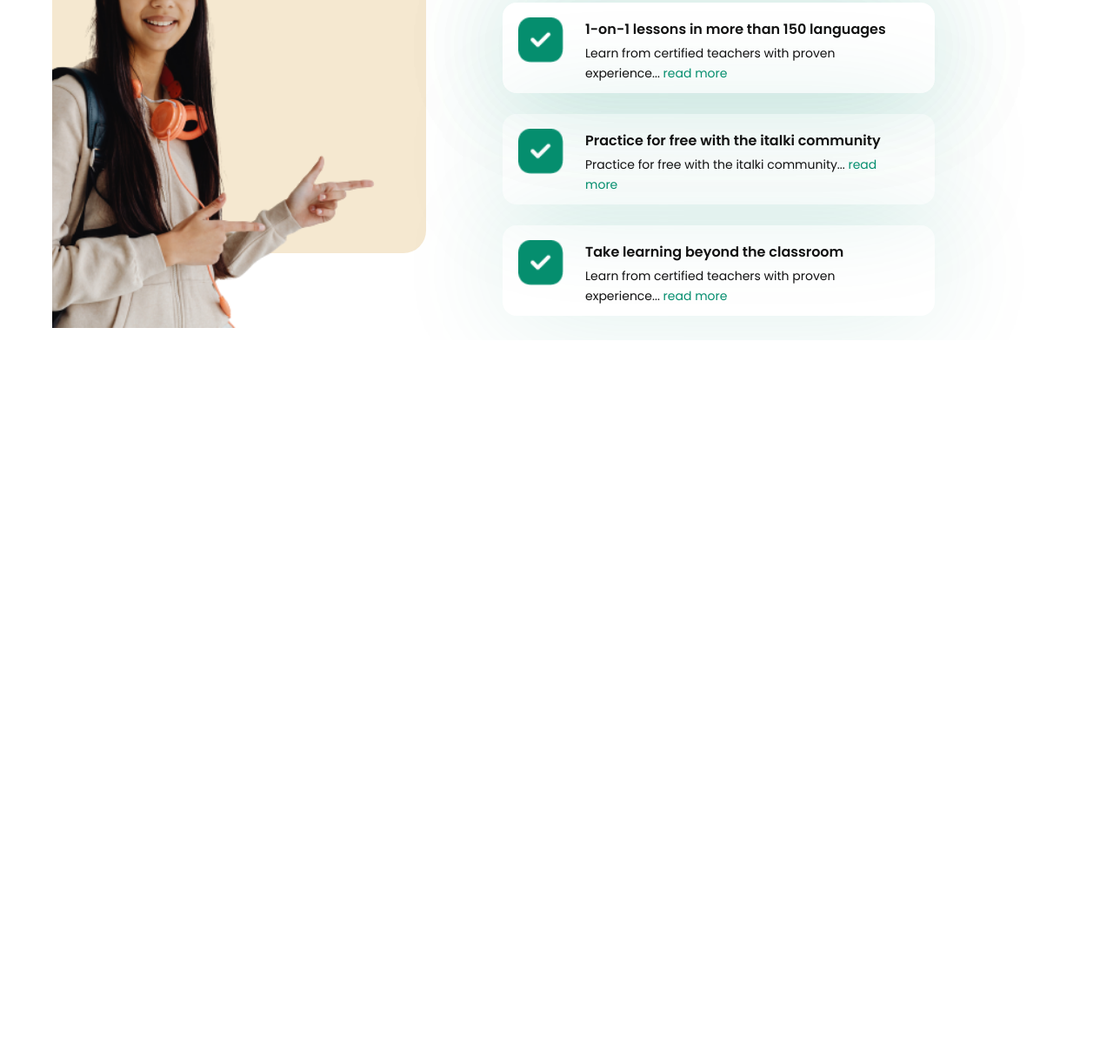
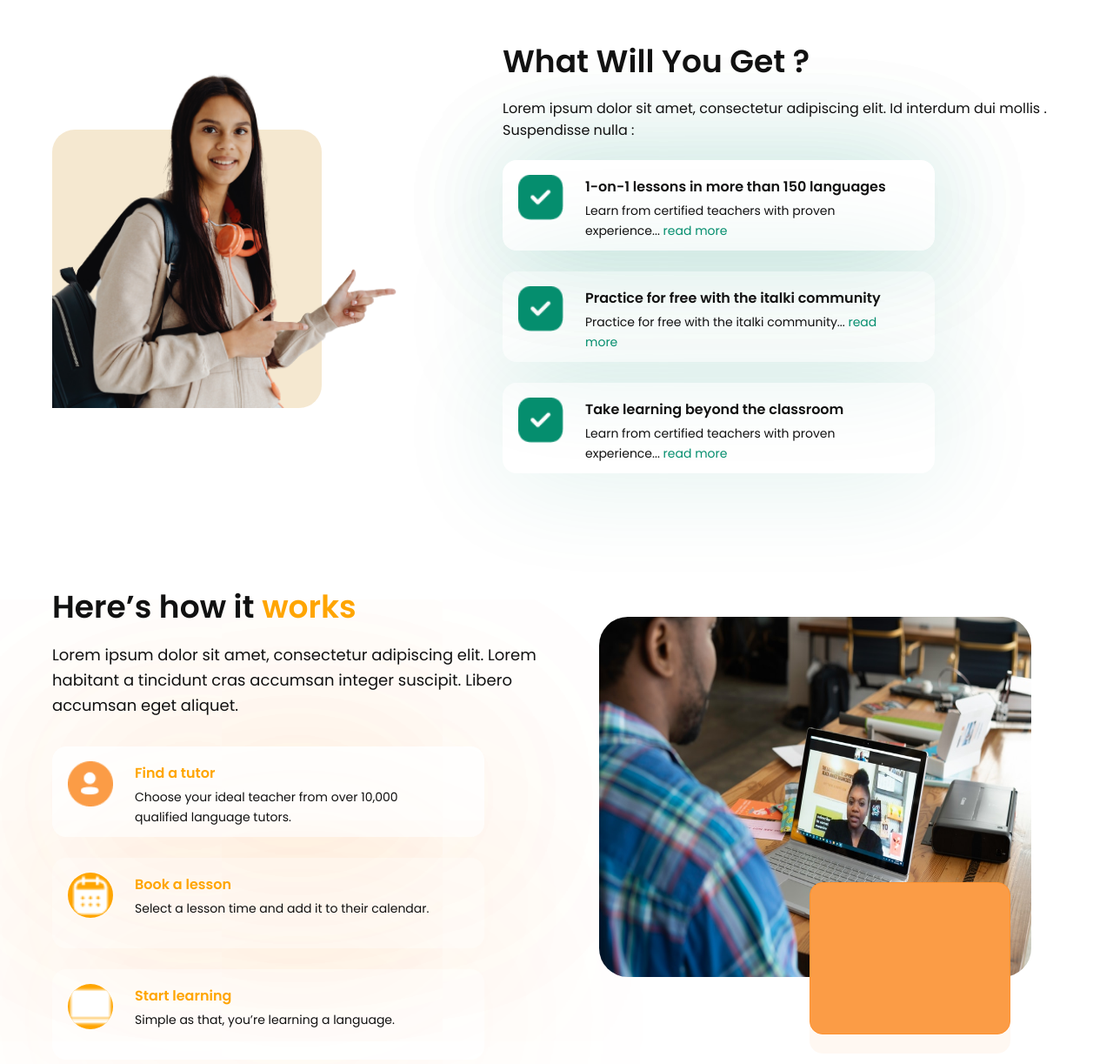
Before and after one commit to MunisaSarvarovna/mobile, a plain HTML site: page index.html in a window 1280 px wide. Shown: the part 2106-3329 px from the top of the page at 87% size. Before the commit the page ends 2497 px from the top, so only its background shows below. Drawn offline with Linux system fonts and the light colour scheme.

Commit message:
3dan azgina qoldi

```diff
--- a/index.html
+++ b/index.html
@@ -218,6 +218,58 @@ Id interdum dui mollis . Suspendisse nulla :</p>
     </div>
 </section>
 
+
+<!-- work -->
+
+<section class="work">
+    <div class="container">
+        <div class="work__wrapper">
+            <div class="work__info">
+                <h2 class="work__title">Here’s how it<span class="work__title-color"> works</span></h2>
+                <p class="work__text">Lorem ipsum dolor sit amet, consectetur adipiscing elit. Lorem habitant a tincidunt cras accumsan integer suscipit. Libero accumsan eget aliquet.</p>
+            <ul class="cards-color">
+                <li class="card-color">
+                    <div class="card__wrapper">
+                    <img src="/src/work1.png" alt="" class="card__img">
+                   <div class="card__Info">
+                     <h3 class="card__subtitle-color">Find a tutor
+</h3>
+<p class="card__subtext">Choose your ideal teacher from over 10,000 qualified language tutors.</p>
+                   </div>
+                </div>
+                </li>
+
+                <li class="card-color">
+                    <div class="card__wrapper">
+                    <img src="/src/work2.png" alt="" class="card__img-color">
+                   <div class="card__info"> <h3 class="card__subtitle-color">Book a lesson
+</h3>
+<p class="card__subtext">Select a lesson time and add it to their calendar.</p></div>
+                </div>
+                </li>
+
+
+                <li class="card-color">
+                    <div class="card__wrapper">
+                    <img src="/src/work3.png" alt="" class="card__img-color">
+                    <div class="card__info">
+                        <h3 class="card__subtitle-color">Start learning
+
+</h3>
+<p class="card__subtext">Simple as that, you’re learning a language.</p></div>
+                </div>
+                </li>
+            </ul>
+            </div>
+
+            <img src="/src/kishi.jpg" alt="" class="work__img">
+           <div class="work__img-ceti"></div> </div>
+
+        </div>
+
+    </div>
+</section>
+
    </main>
 
 
--- a/style.css
+++ b/style.css
@@ -538,33 +538,38 @@ border-width: 3px;
 
 .info {
     padding: 100px 0;
+    display: flex;
+    justify-content: space-between;
+    align-items: center;
 }
 
 .info__wrapper {
     display: flex;
-    justify-content: space-between;
+    align-items: center;
+  gap: 208px;
+
 }
 
 
 .info__torbrce {
+ margin-top: 288px;
+   position: relative;
+    width: 430px;
+height: 320px;
+border-radius: 26px;
+background-color: rgba(240, 220, 182, 0.641);
 
-    width: 430px;
-height: 430px;
-/* top: 1856px;  */
-/* left: 110px; */
-border-radius:26px;
-background-color: rgba(240, 220, 182, 0.641);
-/* bottom: 0; */
 
 }
 .info__img {
-  width: 110%;
-  height: 120%;
 
-top: 1763px;
- left: 76px;
+  position: absolute;
+ width: 186%;
+    height: 130%;
+
 bottom: 0;
 object-fit: cover;
+
 
 
 }
@@ -669,3 +674,147 @@ letter-spacing: 0%;
 .card__subtext-color {
     color: #058E6E;
 }
+
+
+/* work */
+.work {
+  padding: 100px 0;
+}
+
+.work__wrapper {
+  display: flex;
+}
+
+.work__title {
+  width: 586px;
+height: 70px;
+top: 2397px;
+left: 109px;
+font-family: Poppins;
+font-weight: 600;
+font-style: SemiBold;
+font-size: 36px;
+
+line-height: 160%;
+letter-spacing: 3.5%;
+
+
+
+}
+.work__text {
+  width: 629px;
+height: 89px;
+top: 2467px;
+left: 109px;
+font-family: Poppins;
+font-weight: 400;
+font-style: Regular;
+font-size: 18px;
+margin-bottom: 30px;
+line-height: 160%;
+letter-spacing: 0%;
+
+
+
+}
+.cards-color {
+      width: 497px;
+height: 104px;
+top: 1915px;
+left: 730px;
+align-items: center;
+border-radius: 16px;
+box-shadow: 0px 0.5px 44.7px 0px #FF922F13;
+
+box-shadow: 0px 4px 357px 0px #FF922F26;
+
+
+
+
+}
+
+.card-color {
+    list-style: none;
+align-self: center;
+     width: 497px;
+height: 104px;
+top: 1915px;
+left: 730px;
+
+border-radius: 16px;
+box-shadow: 0px 0.5px 44.7px 0px #FF922F13;
+
+box-shadow: 0px 4px 357px 0px #FF922F26;
+margin-bottom: 24px;
+}
+
+
+
+
+.card__subtitle-color {
+  margin-top: 17px;
+    width: 383px;
+height: 22px;
+top: 1932px;
+left: 825px;
+
+
+    font-family: Poppins;
+font-weight: 600;
+font-style: SemiBold;
+font-size: 16px;
+
+line-height: 170%;
+letter-spacing: 0%;
+margin-bottom: 8px;
+
+  color: var(--orange);
+
+}
+
+
+.card__img-color{
+   object-fit: cover;
+    width: 52px;
+height: 52px;
+top: 1932px;
+left: 748px;
+margin: 17px 25px 35px 18px;
+border-radius: 50%;
+  background-color: var(--orange);
+}
+.work__title-color{
+  color: var(--orange);
+}
+
+.work__img{
+  position: relative;
+  margin-top: 40px;
+  width: 497px;
+height: 414px;
+/* top: 2466px; */
+/* left: 813px; */
+
+border-radius: 33px;
+
+
+}
+
+.work__img-ceti{
+
+
+  position: absolute;
+    width: 231px;
+    height: 175px;
+
+    left: 931px;
+
+    top: 3120px;
+background-color: #FB9C46;
+border: 1px solid #FF922F;
+
+border-top-left: 0;
+border-radius: 15px;
+box-shadow: 0px 22px 0px 0px #FB9C4612;
+
+}
```
Also changed, not shown: src/kishi.jpg (added), src/work1.png (added), src/work2.png (added), src/work3.png (added).
